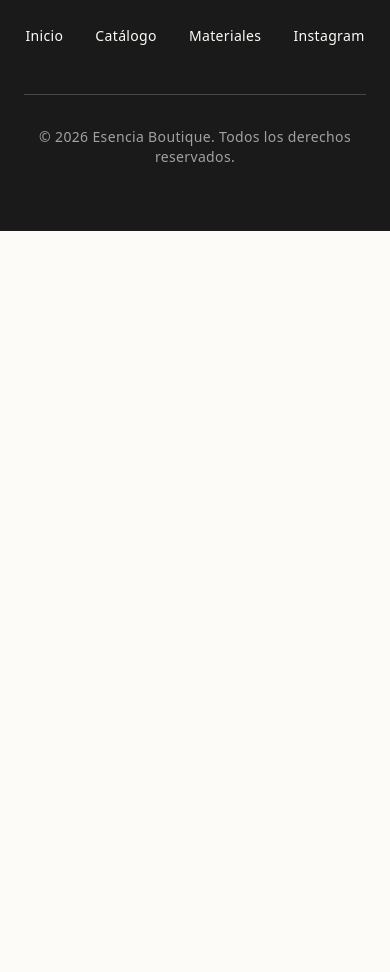
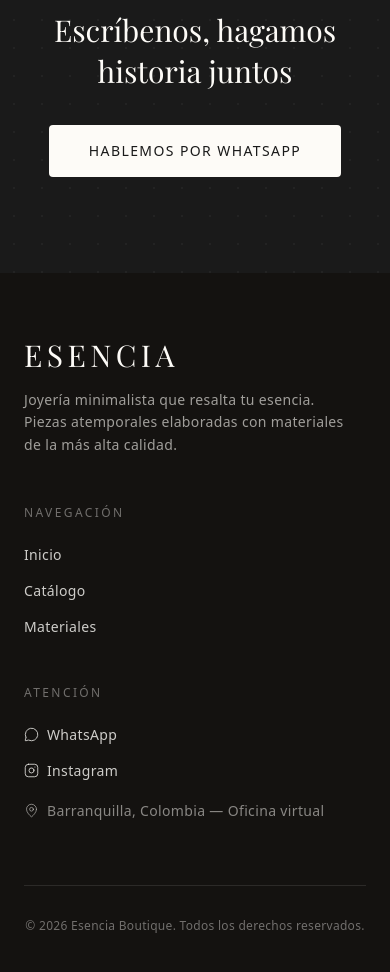
Before and after one commit to Jhonatansz26/esencia-boutique, a Next.js app: page /admin in a window 390 px wide. Shown: the part 1060-2032 px from the top of the page. Before the commit the page ends 1291 px from the top, so only its background shows below. Built offline with nearby package versions, Linux system fonts and the light colour scheme; no server answers; the database is empty; a web font is replaced by a local one.

Commit message:
style: refactorizar Button con variante invert nativa y optimizar responsive móvil del mosaico de valores

```diff
--- a/src/app/globals.css
+++ b/src/app/globals.css
@@ -9,6 +9,10 @@
   --color-gold: #D4AF37;
 }
 
+html {
+  scroll-behavior: smooth;
+}
+
 body {
   background-color: #FDFBF7;
   color: #1A1A1A;
--- a/src/app/page.tsx
+++ b/src/app/page.tsx
@@ -1,16 +1,29 @@
 import Hero from "@/components/sections/Hero";
-import MissionVision from "@/components/sections/MissionVision";
+import BrandStory from "@/components/sections/MissionVision";
+import Materials from "@/components/sections/Materials";
 import ProductGrid from "@/components/sections/ProductGrid";
 import Values from "@/components/sections/Values";
 import Reviews from "@/components/sections/Reviews";
+import SectionDivider from "@/components/common/SectionDivider";
 
 export default function Home() {
   return (
     <main>
       <Hero />
-      <MissionVision />
+      <SectionDivider />
+
+      <BrandStory />
+      <SectionDivider />
+
+      <Materials />
+      <SectionDivider />
+
       <ProductGrid />
+      <SectionDivider />
+
       <Values />
+      <SectionDivider />
+
       <Reviews />
     </main>
   );
--- a/src/components/common/Button.tsx
+++ b/src/components/common/Button.tsx
@@ -5,7 +5,7 @@ interface ButtonProps {
   children: ReactNode;
   onClick?: () => void;
   href?: string;
-  variant?: "primary" | "outline";
+  variant?: "primary" | "outline" | "invert";
   className?: string;
   type?: "button" | "submit" | "reset";
 }
@@ -19,17 +19,20 @@ export default function Button({
   type = "button",
 }: ButtonProps) {
   const baseStyles =
-    "rounded-sm px-6 py-3 tracking-wide transition-all duration-300 hover:bg-opacity-90 font-medium";
+    "rounded-sm px-6 py-3 tracking-wide transition-all duration-300 font-medium";
 
-  const variantStyles =
-    variant === "primary"
-      ? "bg-[#1A1A1A] text-[#FDFBF7] hover:bg-opacity-90"
-      : "bg-transparent border border-[#1A1A1A] text-[#1A1A1A] hover:bg-[#1A1A1A] hover:text-[#FDFBF7]";
+  const variantStyles = {
+    primary:
+      "bg-[#1A1A1A] text-[#FDFBF7] hover:bg-opacity-90",
+    outline:
+      "bg-transparent border border-[#1A1A1A] text-[#1A1A1A] hover:bg-[#1A1A1A] hover:text-[#FDFBF7]",
+    invert:
+      "bg-[#FDFBF7] text-[#1A1A1A] hover:bg-[#D4AF37] hover:text-[#1A1A1A]",
+  }[variant];
 
   const combinedStyles = `${baseStyles} ${variantStyles} ${className}`.trim();
 
   if (href) {
-    // Si es una URL externa, usar <a> nativo con target="_blank"
     if (href.startsWith("http://") || href.startsWith("https://")) {
       return (
         <a
@@ -42,7 +45,6 @@ export default function Button({
         </a>
       );
     }
-    // Si es una ruta interna, usar <Link> de Next.js
     return (
       <Link href={href} className={combinedStyles}>
         {children}
--- /dev/null
+++ b/src/components/common/SectionDivider.tsx
@@ -0,0 +1,9 @@
+import React from 'react';
+
+export default function SectionDivider() {
+  return (
+    <div className="px-6 md:px-16">
+      <div className="h-px bg-[#1A1A1A]/10 max-w-7xl mx-auto" />
+    </div>
+  );
+}
--- a/src/components/layout/Footer.tsx
+++ b/src/components/layout/Footer.tsx
@@ -1,45 +1,133 @@
 import Link from "next/link";
+import { MessageCircle, MapPin } from "lucide-react";
+import Button from "@/components/common/Button";
+import { BRAND_INFO } from "@/constants/data";
 
-export default function Footer() {
-  const footerLinks = [
+function InstagramIcon({ size = 15, strokeWidth = 1.5 }: { size?: number; strokeWidth?: number }) {
+  return (
+    <svg
+      width={size}
+      height={size}
+      viewBox="0 0 24 24"
+      fill="none"
+      stroke="currentColor"
+      strokeWidth={strokeWidth}
+      strokeLinecap="round"
+      strokeLinejoin="round"
+    >
+      <rect x="2" y="2" width="20" height="20" rx="5" ry="5" />
+      <path d="M16 11.37A4 4 0 1 1 12.63 8 4 4 0 0 1 16 11.37z" />
+      <line x1="17.5" y1="6.5" x2="17.51" y2="6.5" />
+    </svg>
+  );
+}
+
+const NAV_LINKS = [
   { label: "Inicio", href: "/" },
   { label: "Catálogo", href: "/catalogo" },
   { label: "Materiales", href: "/#materiales" },
-    { label: "Instagram", href: "https://www.instagram.com/accesoriosesenciaboutique?igsh=ZG1hc3JxeXQzbmhl" },
 ];
 
+const INSTAGRAM_LINK =
+  "https://www.instagram.com/accesoriosesenciaboutique?igsh=ZG1hc3JxeXQzbmhl";
+
+export default function Footer() {
   return (
-    <footer className="bg-[#1A1A1A] text-[#FDFBF7]">
-      <div className="max-w-7xl mx-auto px-6 lg:px-8 py-16">
-        <div className="flex flex-col md:flex-row justify-between items-center gap-8 mb-12">
-          <div className="text-center md:text-left">
-            <h3 className="font-serif text-3xl tracking-widest mb-2">
+    <>
+      <section
+        id="contacto"
+        className="scroll-mt-24 relative bg-[#1A1A1A] py-24 md:py-32 px-6 md:px-16 overflow-hidden"
+      >
+        <div
+          className="absolute inset-0 opacity-[0.04]"
+          style={{
+            backgroundImage:
+              "radial-gradient(circle at 50% 50%, #FDFBF7 1px, transparent 1px)",
+            backgroundSize: "28px 28px",
+          }}
+        />
+
+        <div className="relative max-w-2xl mx-auto text-center flex flex-col items-center gap-8">
+          <p className="text-xs uppercase tracking-[0.25em] text-[#D4AF37]">
+            Contacto
+          </p>
+          <h2 className="font-serif text-3xl md:text-4xl text-[#FDFBF7] leading-snug">
+            Escríbenos, hagamos historia juntos
+          </h2>
+          <Button
+            href={BRAND_INFO.whatsappLink}
+            variant="invert"
+            className="px-10 py-4 text-sm tracking-widest uppercase"
+          >
+            Hablemos por WhatsApp
+          </Button>
+        </div>
+      </section>
+
+      <footer className="bg-[#141210] text-[#FDFBF7]">
+        <div className="max-w-7xl mx-auto px-6 lg:px-8 py-16 md:py-20">
+          <div className="grid grid-cols-1 md:grid-cols-[1.3fr_1fr_1fr] gap-12 md:gap-8">
+            <div className="flex flex-col gap-4">
+              <h3 className="font-serif text-3xl tracking-[0.15em]">
                 ESENCIA
               </h3>
-            <p className="text-sm tracking-wide opacity-70">
-              Joyería minimalista
+              <p className="text-sm tracking-wide text-[#FDFBF7]/60 max-w-xs leading-relaxed">
+                Joyería minimalista que resalta tu esencia. Piezas atemporales
+                elaboradas con materiales de la más alta calidad.
               </p>
             </div>
 
-          <div className="flex flex-wrap justify-center gap-8">
-            {footerLinks.map((link) => (
+            <div className="flex flex-col gap-4">
+              <p className="text-xs uppercase tracking-[0.2em] text-[#FDFBF7]/40 mb-2">
+                Navegación
+              </p>
+              {NAV_LINKS.map((link) => (
                 <Link
                   key={link.href}
                   href={link.href}
-                className="text-sm tracking-wide hover:opacity-60 transition-opacity duration-300"
+                  className="text-sm tracking-wide text-[#FDFBF7]/80 hover:text-[#D4AF37] transition-colors duration-300 w-fit"
                 >
                   {link.label}
                 </Link>
               ))}
             </div>
+
+            <div className="flex flex-col gap-4">
+              <p className="text-xs uppercase tracking-[0.2em] text-[#FDFBF7]/40 mb-2">
+                Atención
+              </p>
+              <a
+                href={BRAND_INFO.whatsappLink}
+                target="_blank"
+                rel="noopener noreferrer"
+                className="flex items-center gap-2 text-sm tracking-wide text-[#FDFBF7]/80 hover:text-[#D4AF37] transition-colors duration-300 w-fit"
+              >
+                <MessageCircle size={15} strokeWidth={1.5} />
+                WhatsApp
+              </a>
+              <a
+                href={INSTAGRAM_LINK}
+                target="_blank"
+                rel="noopener noreferrer"
+                className="flex items-center gap-2 text-sm tracking-wide text-[#FDFBF7]/80 hover:text-[#D4AF37] transition-colors duration-300 w-fit"
+              >
+                <InstagramIcon />
+                Instagram
+              </a>
+              <div className="flex items-center gap-2 text-sm tracking-wide text-[#FDFBF7]/50 mt-1">
+                <MapPin size={15} strokeWidth={1.5} />
+                Barranquilla, Colombia — Oficina virtual
+              </div>
+            </div>
           </div>
 
-        <div className="border-t border-[#FDFBF7]/20 pt-8">
-          <p className="text-center text-sm tracking-wide opacity-60">
+          <div className="border-t border-[#FDFBF7]/10 mt-16 pt-8">
+            <p className="text-center text-xs tracking-wide text-[#FDFBF7]/40">
               © 2026 Esencia Boutique. Todos los derechos reservados.
             </p>
           </div>
         </div>
       </footer>
+    </>
   );
 }
--- /dev/null
+++ b/src/components/sections/Materials.tsx
@@ -0,0 +1,68 @@
+import Image from "next/image";
+
+const materials = [
+  {
+    name: "Acero Inoxidable",
+    description: "Resistencia eterna, brillo que no se rinde.",
+    image: "/images/cadena-urban.png",
+  },
+  {
+    name: "Oro Laminado",
+    description: "La calidez del oro, la fuerza de lo auténtico.",
+    image: "/images/cadena-faith-gold.png",
+  },
+  {
+    name: "Piedras Naturales",
+    description: "La tierra habla a través de cada cuenta.",
+    image: "/images/manilla-ojo-de-tigre.png",
+  },
+];
+
+const stagger = ["mt-0", "mt-12", "mt-6"];
+
+export default function Materials() {
+  return (
+    <section
+      id="materiales"
+      className="scroll-mt-24 py-24 md:py-36 px-6 md:px-16"
+    >
+      <div className="max-w-7xl mx-auto">
+        <p className="text-xs uppercase tracking-widest text-stone-400 mb-3">
+          MATERIALES
+        </p>
+        <h2 className="font-serif text-3xl md:text-5xl text-stone-900 mb-16 max-w-xl">
+          Lo que tocamos define lo que perdura
+        </h2>
+
+        <div className="grid grid-cols-1 md:grid-cols-3 gap-6 md:gap-8">
+          {materials.map((material, index) => (
+            <div
+              key={material.name}
+              className={`group relative overflow-hidden cursor-default ${stagger[index]}`}
+            >
+              <div className="relative aspect-[3/4] w-full overflow-hidden">
+                <Image
+                  src={material.image}
+                  alt={material.name}
+                  fill
+                  className="object-cover transition-transform duration-700 ease-out group-hover:scale-105"
+                  sizes="(max-width: 768px) 90vw, 33vw"
+                />
+                <div className="absolute inset-0 bg-gradient-to-t from-black/70 via-black/20 to-transparent" />
+              </div>
+
+              <div className="absolute bottom-0 left-0 right-0 p-6 md:p-8 transition-transform duration-500 ease-out group-hover:-translate-y-1">
+                <h3 className="font-serif text-xl text-white mb-2">
+                  {material.name}
+                </h3>
+                <p className="text-white/70 text-sm tracking-wide leading-relaxed">
+                  {material.description}
+                </p>
+              </div>
+            </div>
+          ))}
+        </div>
+      </div>
+    </section>
+  );
+}
```
Also changed, not shown: src/components/sections/MissionVision.tsx (+29 -15 lines), src/components/sections/Values.tsx (+91 -26 lines), 1 other file (tests, documents, lock files or other folders). Lines whose indentation alone changed are shown as unchanged.
